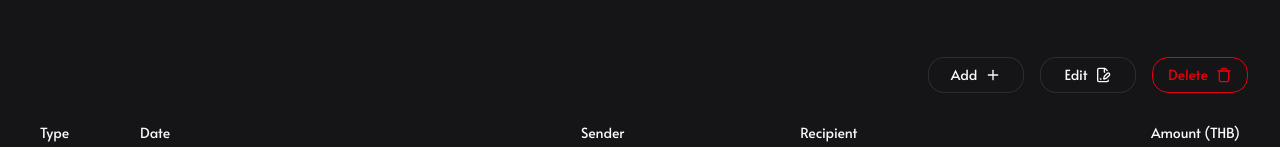
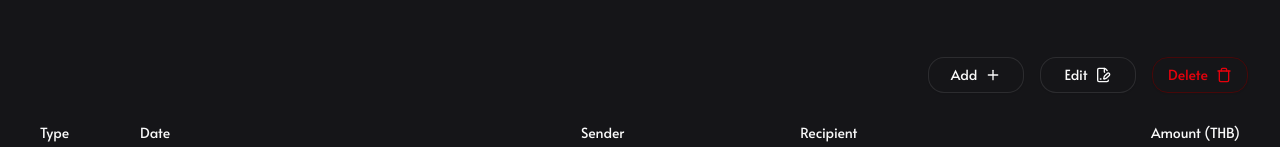
Before and after one commit to dwisarut/finocular, a React (Vite) app: page /ledger in a window 1280 px wide. Shown: the part 161-308 px from the top of the page. Built offline with nearby package versions, Linux system fonts and the light colour scheme.

Commit message:
style: edit border color on delete button

```diff
--- a/src/components/Ledger.tsx
+++ b/src/components/Ledger.tsx
@@ -28,7 +28,7 @@ function Ledger() {
           </Button>
           <Button
             variant="outline"
-            className="rounded-2xl w-24 hover:cursor-pointer border-red-600 text-red-600 hover:bg-red-600"
+            className="rounded-2xl w-24 hover:cursor-pointer border-red-950 text-red-600 hover:bg-red-600"
           >
             Delete
             <Trash />
```
